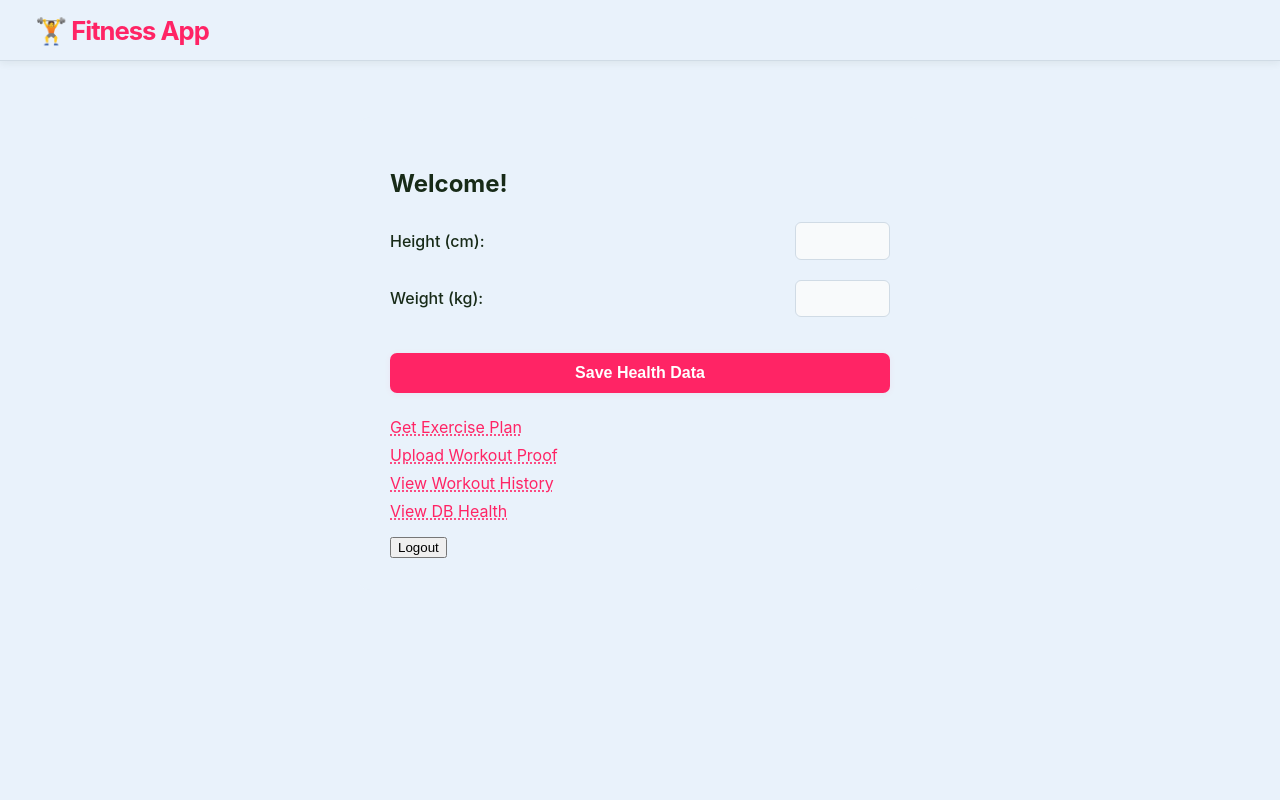
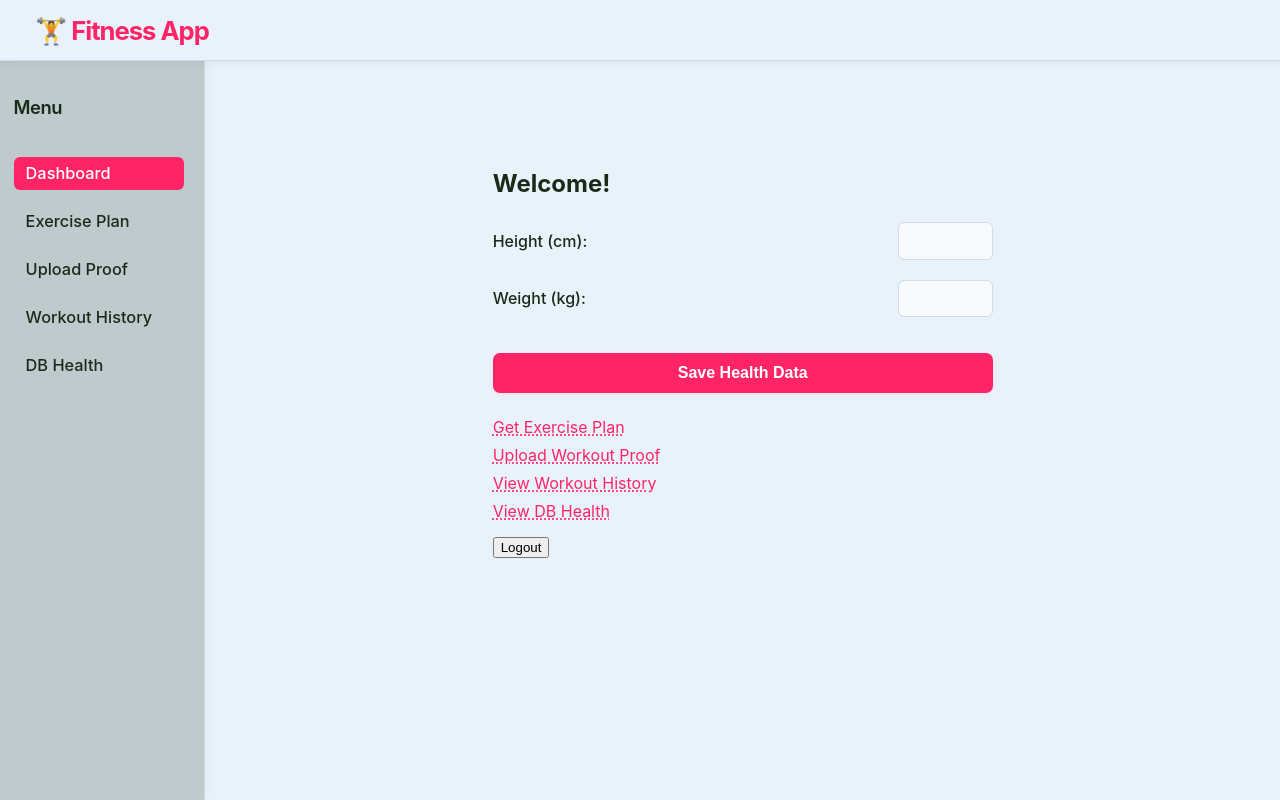
Before and after one commit to Workflow-Manager-admin/fitrecord-personalized-workout--proofcapture-90535-2115870d, an Angular app in the folder fitness_frontend/: page /dashboard in a window 1280 px wide. Built offline with nearby package versions, Linux system fonts and the light colour scheme.

Commit message:
CheckPoint

```diff
--- a/fitness_frontend/src/app/app.component.html
+++ b/fitness_frontend/src/app/app.component.html
@@ -1,11 +1,18 @@
 <div class="main-layout">
   <nav class="header-bar" role="navigation">
     <span class="header-title">🏋️ Fitness App</span>
-    <!-- Only app title and logo remain; all links removed -->
+    <!-- Top bar contains only title and logo -->
   </nav>
   <div class="app-main-content-wrap">
-    <!-- Sidebar and its menu removed for minimal navbar-only experience -->
-    <main class="app-content" style="width: 100%;">
+    <aside class="app-sidebar" role="navigation">
+      <div class="sidebar-title">Menu</div>
+      <a class="sidebar-link" routerLink="/dashboard" routerLinkActive="active" [routerLinkActiveOptions]="{exact:true}">Dashboard</a>
+      <a class="sidebar-link" routerLink="/suggestions" routerLinkActive="active">Exercise Plan</a>
+      <a class="sidebar-link" routerLink="/upload" routerLinkActive="active">Upload Proof</a>
+      <a class="sidebar-link" routerLink="/history" routerLinkActive="active">Workout History</a>
+      <a class="sidebar-link" routerLink="/health" routerLinkActive="active">DB Health</a>
+    </aside>
+    <main class="app-content">
       <router-outlet></router-outlet>
     </main>
   </div>
--- a/fitness_frontend/src/app/app.component.ts
+++ b/fitness_frontend/src/app/app.component.ts
@@ -1,10 +1,10 @@
 import { Component } from '@angular/core';
-import { RouterOutlet } from '@angular/router';
+import { RouterOutlet, RouterModule } from '@angular/router';
 
 @Component({
   selector: 'app-root',
   standalone: true,
-  imports: [RouterOutlet],
+  imports: [RouterOutlet, RouterModule],
   templateUrl: './app.component.html',
   styleUrl: './app.component.css'
 })
```
Also changed, not shown: 1 other file (tests, documents, lock files or other folders).
